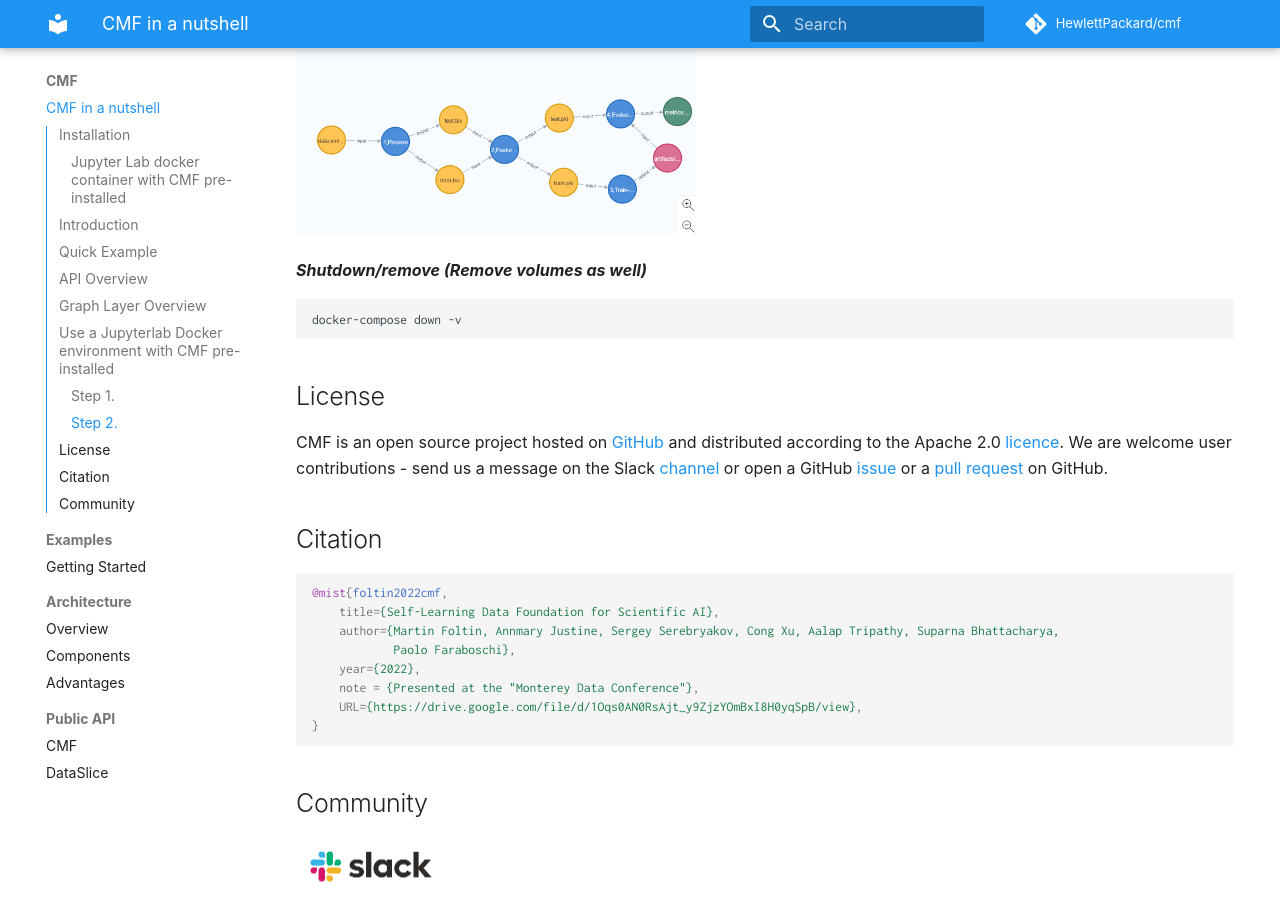
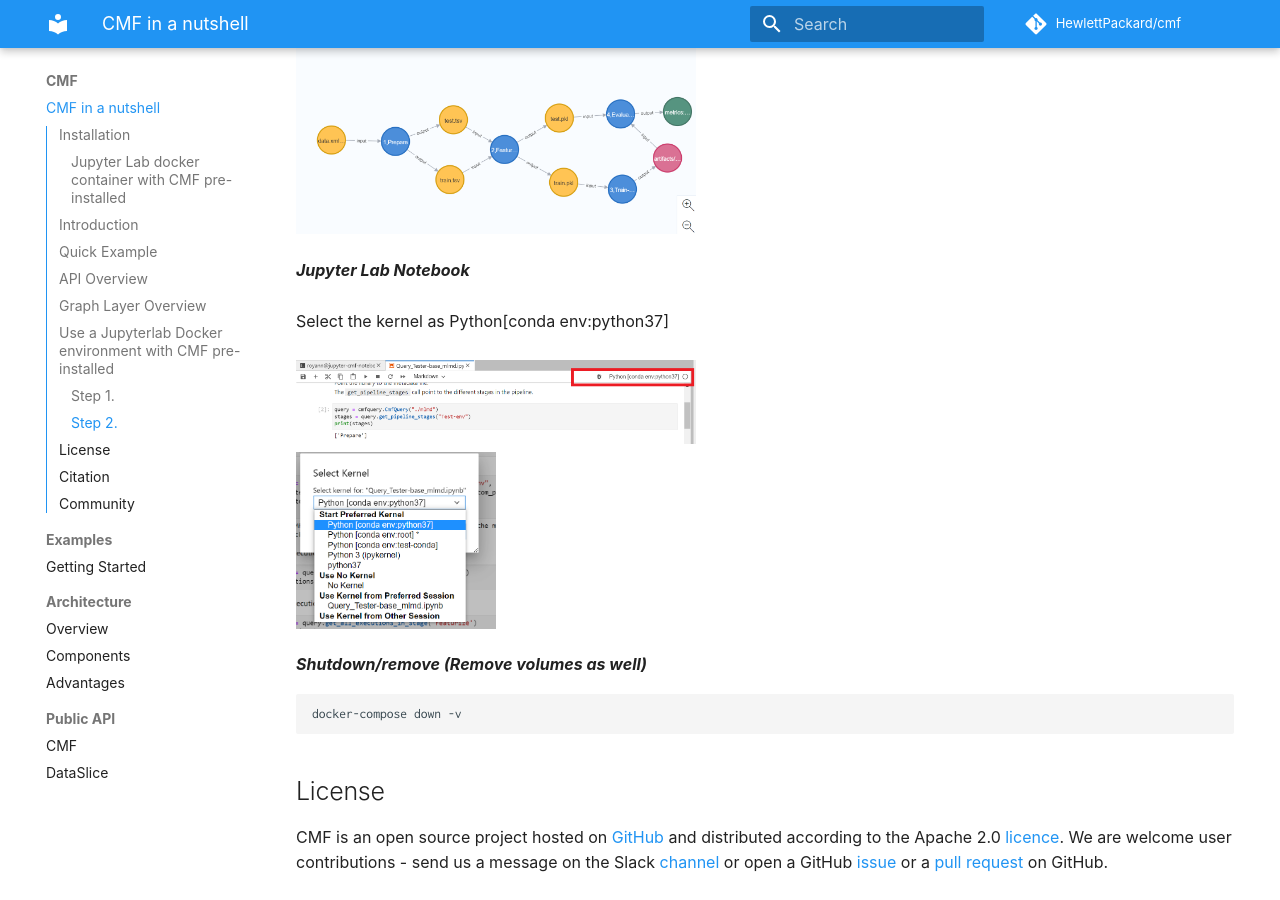
Before and after one commit to HewlettPackard/cmf, an MkDocs documentation site: the page built from docs/index.md, in a window 1280 px wide and 900 px high, scrolled down 6841 px. Built offline with MkDocs 1.6.1 and Material for MkDocs 9.7.7, drawn with Linux system fonts in a browser that asks for light colours; some web fonts are replaced; comment, search, counter and statistics services are not loaded.

Commit message:
nb_conda added to the base image of the docker  (#40)
Adding nb_conda to the base docker image
Based on:
- https://stackoverflow.com/questions/53004311/how-to-add-conda-environment-to-jupyter-lab,
- https://gist.github.com/James-Leslie/734babcbc1dd3f5fbc828af773922497
- Updated the documentation
- Updated the Requirements file

Co-authored-by: annmary.roy <annmary.roy@hpe.com>

````diff
--- a/Requirements.txt
+++ b/Requirements.txt
@@ -1,4 +1,4 @@
-ml-metadata==1.3.0
+ml-metadata==1.11.0
 dvc
 pandas
 retrying
--- a/docs/index.md
+++ b/docs/index.md
@@ -301,6 +301,10 @@ MATCH (a:Execution)-[r]-(b) WHERE (b:Dataset or b:Model or b:Metrics) RETURN a,r
 Expected output<br>
 <img src="assets/neo4j_output.PNG" width=400> <br>
 
+***Jupyter Lab Notebook*** <br><br>
+Select the kernel as Python[conda env:python37]<br><br>
+<img src="assets/python_kernel_broader.png" width=400> <br><img src="assets/Python_kernel.png" width=200> <br>
+
 ***Shutdown/remove (Remove volumes as well)***
 ```
 docker-compose down -v
````
Also changed, not shown: docs/assets/Python_kernel.png (added), docs/assets/python_kernel_broader.png (added), 1 other file.
